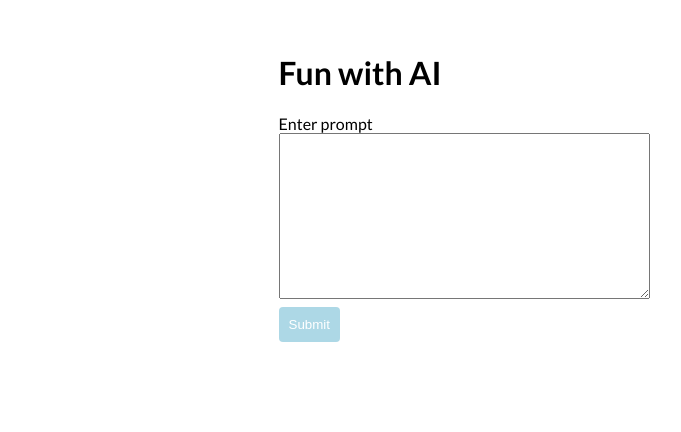
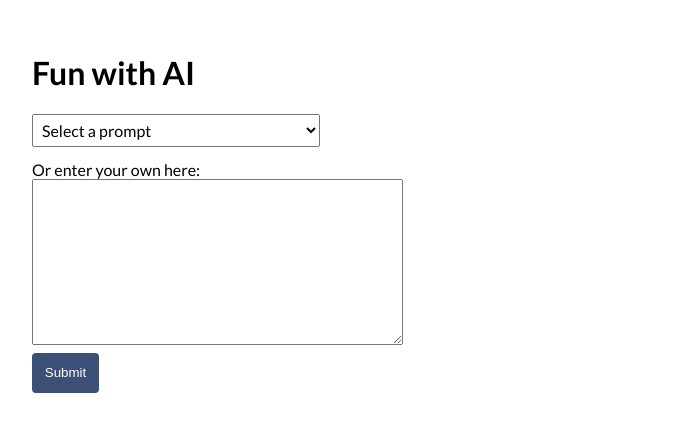
Before and after one commit to ashychiu/shopify-openai, a React (Create React App) app: page / in a window 1280 px wide. Shown: the top 432 px of the page, without its empty margins (176-857 px from the left). Built offline with nearby package versions, Linux system fonts and the light colour scheme.

Commit message:
Add preset prompts, update styling

```diff
--- a/src/App.js
+++ b/src/App.js
@@ -17,7 +17,6 @@ useEffect(() => {
   if (!firstRender){
   const postAPI = async () => {
     try {
-      console.log("before", prompt);
       const res = await fetch("https://api.openai.com/v1/engines/text-curie-001/completions", {
           method: "POST",
           headers: {
@@ -29,7 +28,7 @@ useEffect(() => {
          const data = await res.json();
          setResponses([data.choices[0], ...responses]);
     } catch (err) {
-      console.log(err);
+      console.error(err);
     }
   };
   postAPI();
@@ -51,6 +50,19 @@ const handleSubmit = (e) => {
   e.target.reset();
 };
 
+const handleSelect = (e) => {
+  e.preventDefault();
+  const input = e.target.value;
+  setPrompt({
+    prompt: input,
+    temperature: 0.5,
+    max_tokens: 150,
+    top_p: 1.0,
+    frequency_penalty: 0.0,
+    presence_penalty: 0.0,
+   });
+};
+
   return (
     <main>
       <header>
@@ -59,8 +71,19 @@ const handleSubmit = (e) => {
         </h1>
         </header>
         <section>
+        <div className="select">
+  <select onChange={handleSelect}>
+    <option>Select a prompt</option>
+    <option value="">I'm feeling lucky (Random response)</option>
+    <option value="Knock knock">Knock knock</option>
+    <option value="Tell me a joke">Tell me a joke</option>
+    <option value="Siri, what do you think of Alexa?">Siri, what do you think of Alexa?</option>
+    <option value="What should Elon Musk buy next?">What should Elon Musk buy next?</option>
+    <option value="How to fix Google without Googling?">How to fix Google without Googling?</option>
+  </select>
+</div>
         <form onSubmit={handleSubmit}>
-      <label htmlFor="input">Enter prompt</label>
+      <label htmlFor="input">Or enter your own here:</label>
       <textarea id="input" name="input" rows="10" cols="50"></textarea>
       <button type="submit" className="btn">Submit</button>
       </form></section>
@@ -70,9 +93,9 @@ const handleSubmit = (e) => {
         {responses.map((res, index) => {
           const prompt = prompts[index];
         return (
-          <div key={index} className="response-card">
-            <p>Prompt: {prompt.prompt}</p>
-            <p>Response: {res.text}</p>
+          <div key={index} className={index === 0? "animation response-card": "response-card"}>
+            <p>Prompt:</p><p>{prompt.prompt}</p>
+            <p>Response: </p><p>{res.text}</p>
           </div>
         );
       })}</>}
--- a/src/App.scss
+++ b/src/App.scss
@@ -35,15 +35,18 @@ section {
 
 .response {
   &-container {
+    width: 800px;
     margin: 2rem;
+    div:first-of-type {
+      background-color: #ab9f9d;
+    }
   }
   &-card {
-    animation: 1s ease-out 0s 1 slideFromBottom;
     max-width: 80%;
-    background-color: lightgray;
+    background-color: #d1beb0;
     padding: 1rem;
     margin-bottom: 2rem;
-    border-radius: 4px;
+    border-radius: 5px;
     overflow: auto;
   }
 }
@@ -53,24 +56,26 @@ textarea {
   resize: vertical;
 }
 
-input, textarea {
+input, textarea, select {
   font-family: $lato;
 }
 
+select {
+font-size: 1rem;
+  padding: 5px;
+  margin-bottom: 0.8rem;
+}
+
 .btn {
-  background-color: lightblue;
+  background-color: #3c4f76;
   color: white;
-  padding: 10px;
-  margin-top: 8px;
+  padding: 0.8rem;
+  margin-top: 0.5rem;
   border-radius: 4px;
   border: 0;
   margin-left: auto;
 }
 
-.prompt {
-  font-style: italic;
+.animation {
+  animation: 2s ease-out 0s 1 slideFromBottom;
 }
-
-p {
-  overflow: visible;
-}
```
